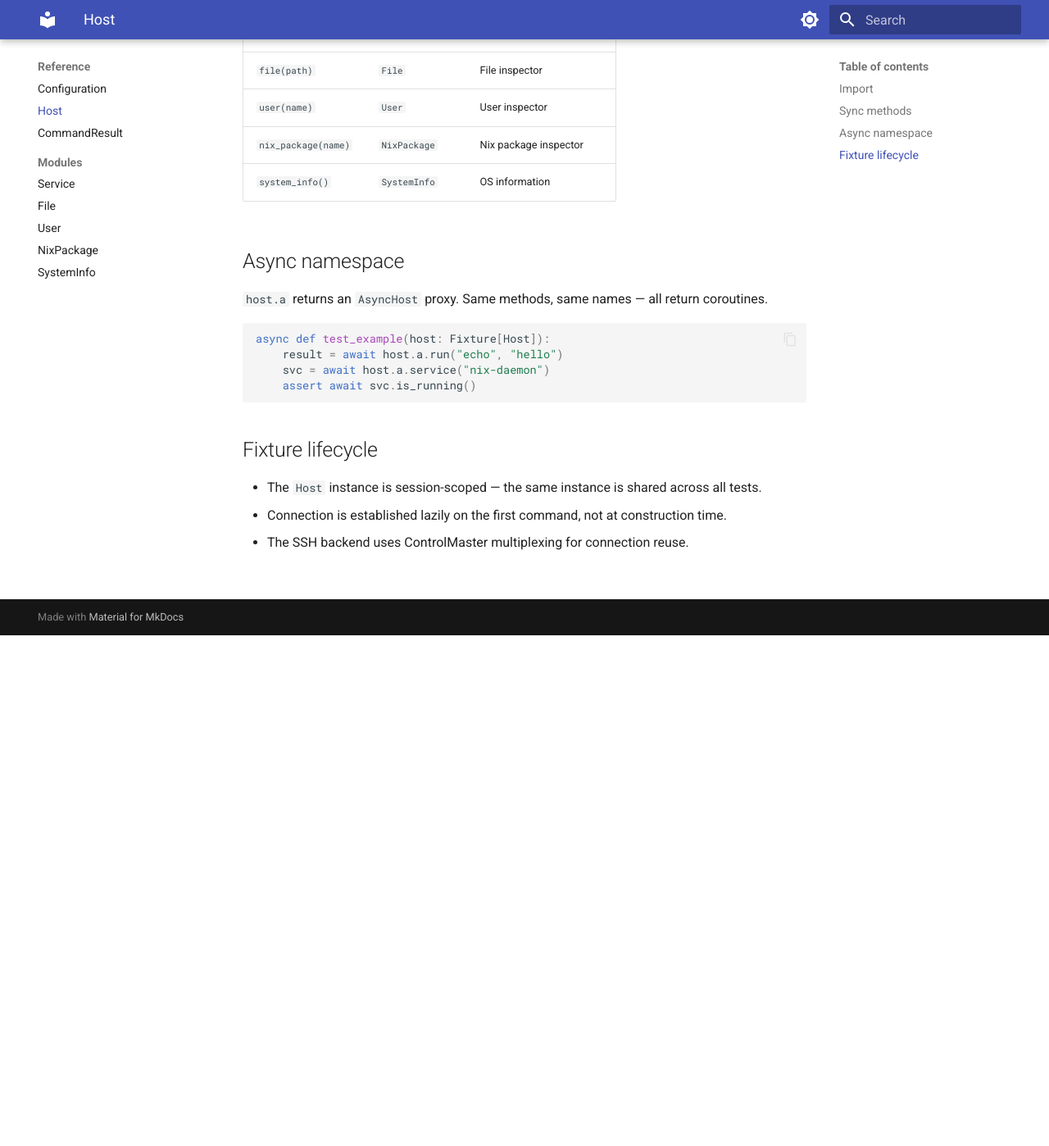
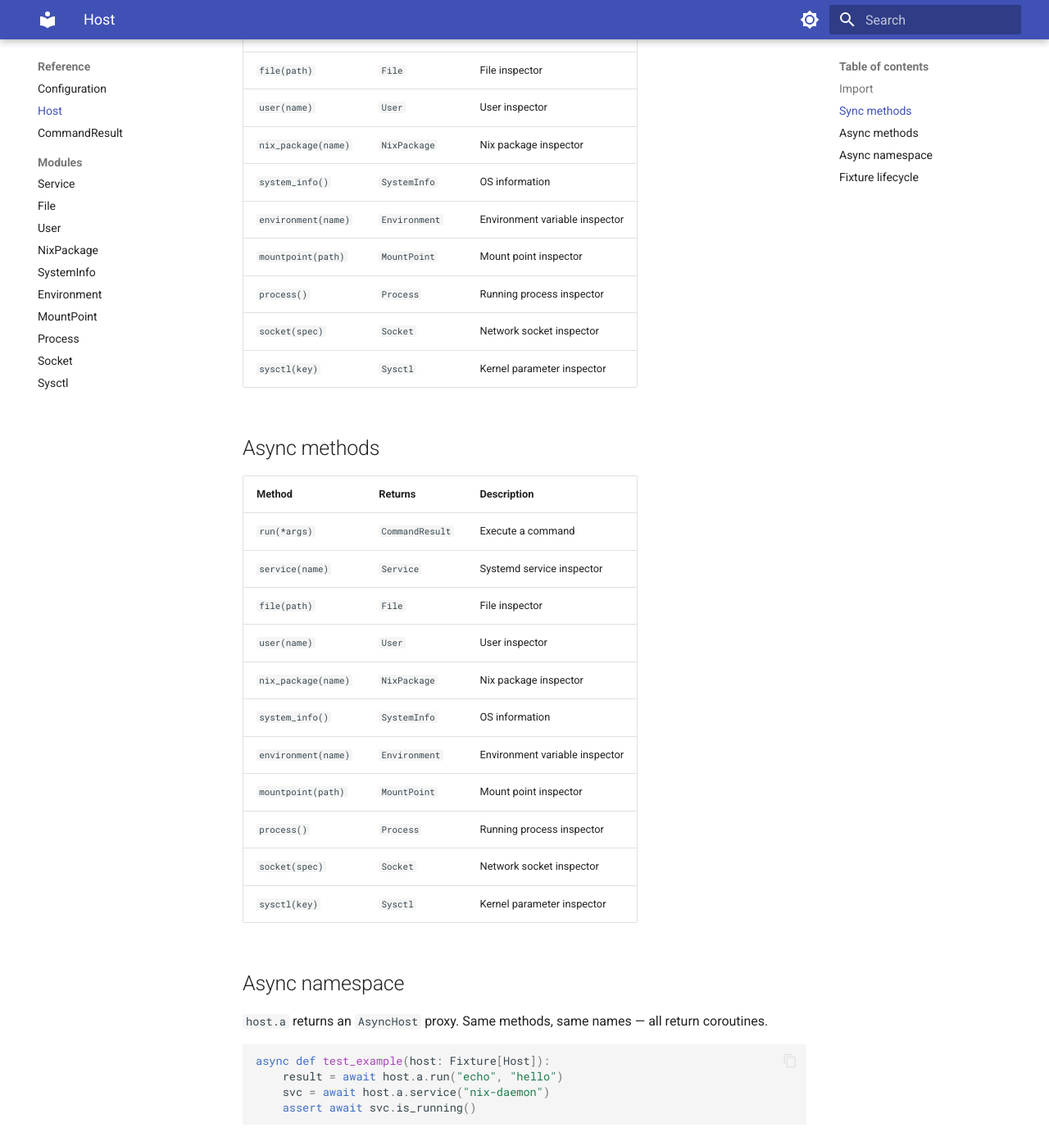
Before and after one commit to kalonji-tools/oxi-nixinfra, an MkDocs documentation site: the page built from docs/user/reference/host.md, in a window 1280 px wide and 1400 px high, scrolled down 625 px. Shown: the whole window at 82% size. Built offline with MkDocs 1.6.1 and Material for MkDocs 9.7.7, drawn with Linux system fonts in a browser that asks for light colours.

Commit message:
docs: add v0.3.0 modules to nav, host reference, and README (#111)
Assisted-by: Claude Sonnet 4.6 <noreply@anthropic.com>

```diff
--- a/docs/user/reference/host.md
+++ b/docs/user/reference/host.md
@@ -22,6 +22,27 @@ def test_example(host: Fixture[Host]):
 | `user(name)` | `User` | User inspector |
 | `nix_package(name)` | `NixPackage` | Nix package inspector |
 | `system_info()` | `SystemInfo` | OS information |
+| `environment(name)` | `Environment` | Environment variable inspector |
+| `mountpoint(path)` | `MountPoint` | Mount point inspector |
+| `process()` | `Process` | Running process inspector |
+| `socket(spec)` | `Socket` | Network socket inspector |
+| `sysctl(key)` | `Sysctl` | Kernel parameter inspector |
+
+## Async methods
+
+| Method | Returns | Description |
+|--------|---------|-------------|
+| `run(*args)` | `CommandResult` | Execute a command |
+| `service(name)` | `Service` | Systemd service inspector |
+| `file(path)` | `File` | File inspector |
+| `user(name)` | `User` | User inspector |
+| `nix_package(name)` | `NixPackage` | Nix package inspector |
+| `system_info()` | `SystemInfo` | OS information |
+| `environment(name)` | `Environment` | Environment variable inspector |
+| `mountpoint(path)` | `MountPoint` | Mount point inspector |
+| `process()` | `Process` | Running process inspector |
+| `socket(spec)` | `Socket` | Network socket inspector |
+| `sysctl(key)` | `Sysctl` | Kernel parameter inspector |
 
 ## Async namespace
 
--- a/mkdocs.yml
+++ b/mkdocs.yml
@@ -76,6 +76,11 @@ nav:
       - User: reference/modules/user.md
       - NixPackage: reference/modules/nix-package.md
       - SystemInfo: reference/modules/system-info.md
+      - Environment: reference/modules/environment.md
+      - MountPoint: reference/modules/mountpoint.md
+      - Process: reference/modules/process.md
+      - Socket: reference/modules/socket.md
+      - Sysctl: reference/modules/sysctl.md
   - Explanation:
     - Why NixOS only: explanation/why-nixos-only.md
     - Architecture: explanation/architecture.md
```
Also changed, not shown: README.md (+5 -1 lines).
